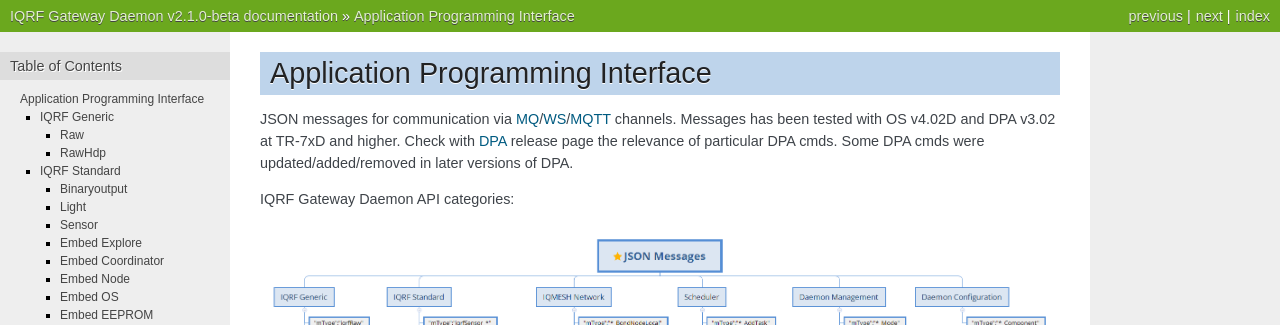
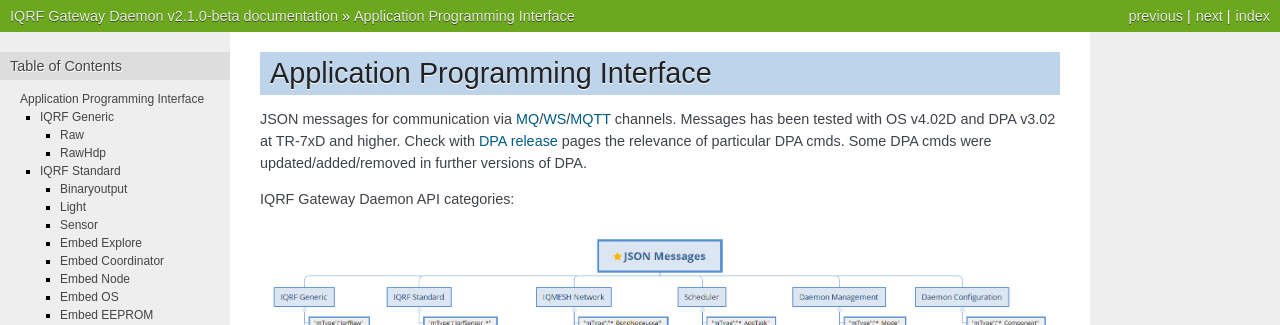
Before and after one commit to iqrf/iqrf-gateway-docs, a Sphinx documentation site: the page built from source/daemon/api.rst, in a window 1280 px wide and 900 px high. Shown: the top 325 px of the window. Built offline with Sphinx 7.4.7, drawn with Linux system fonts in a browser that asks for light colours.

Commit message:
Daemon API update

```diff
--- a/source/daemon/api.rst
+++ b/source/daemon/api.rst
@@ -2,8 +2,8 @@ Application Programming Interface
 =================================
 
 JSON messages for communication via `MQ`_/`WS`_/`MQTT`_ channels. Messages has been tested with OS v4.02D and
-DPA v3.02 at TR-7xD and higher. Check with `DPA`_ release page the relevance of particular DPA cmds. Some DPA
-cmds were updated/added/removed in later versions of DPA.
+DPA v3.02 at TR-7xD and higher. Check with `DPA release`_ pages the relevance of particular DPA cmds. Some DPA
+cmds were updated/added/removed in further versions of DPA.
 
 IQRF Gateway Daemon API categories:
 
```
Also changed, not shown: other parts of source/daemon/api.rst (+1 -1 lines).
